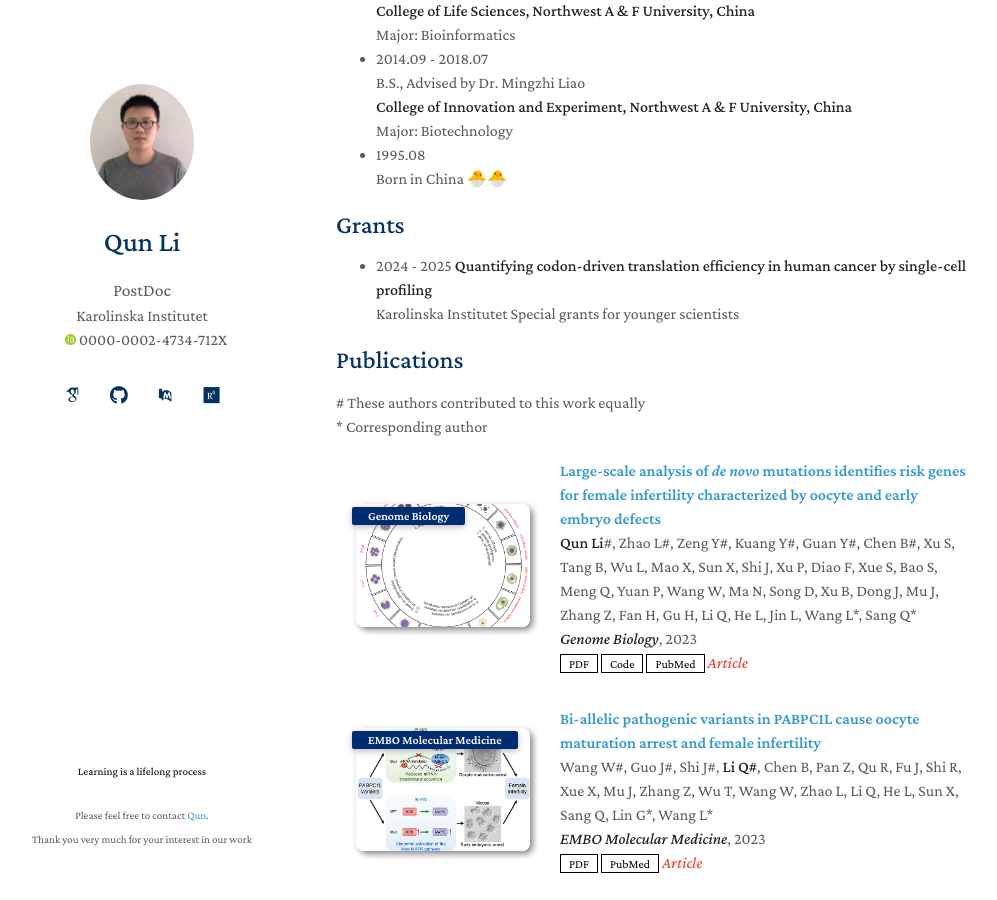
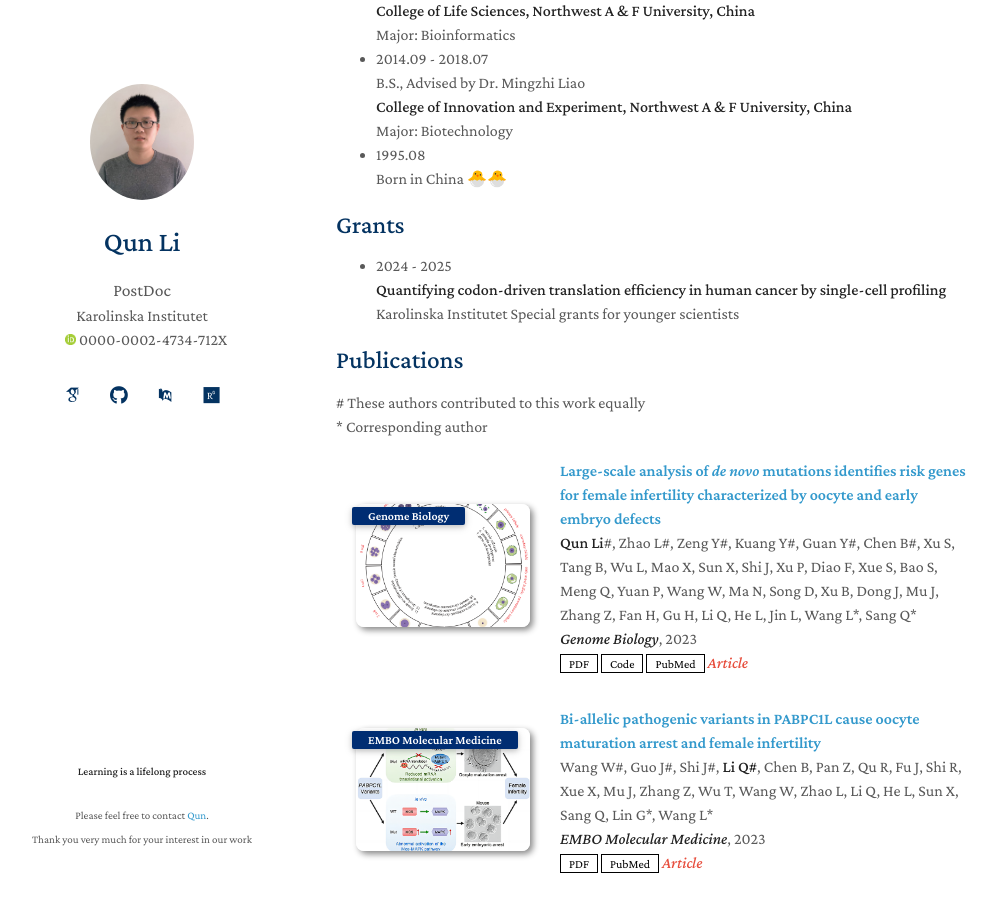
Before and after one commit to liqunbio/liqunbio.github.io, a Jekyll site: the page built from index.md, in a window 1280 px wide and 900 px high, scrolled down 652 px. Shown: the whole window, without its empty margins (134-1131 px from the left). Built offline with Jekyll 4.4.1, drawn with Linux system fonts in a browser that asks for light colours; some web fonts are replaced; comment, search, counter and statistics services are not loaded; our own code applies the rules of GitHub Pages for plain Markdown files.

```diff
--- a/index.md
+++ b/index.md
@@ -32,7 +32,7 @@ Major: Biotechnology
 Born in China 🐣🐣
 
 ## Grants
-- 2024 - 2025
+- 2024 - 2025 <br>
 **Quantifying codon-driven translation efficiency in human cancer by single-cell profiling** <br>
 Karolinska Institutet Special grants for younger scientists
 
```
